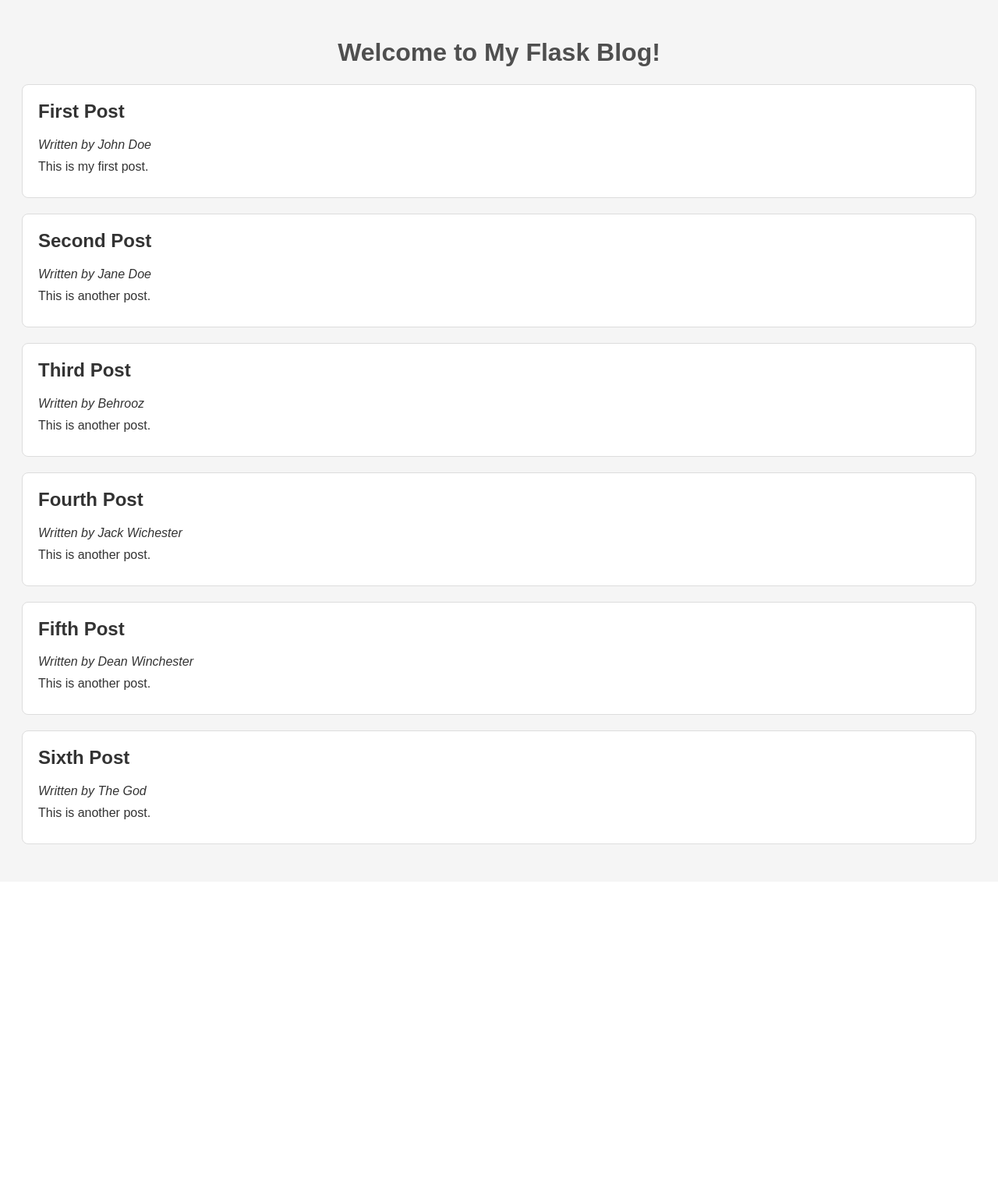
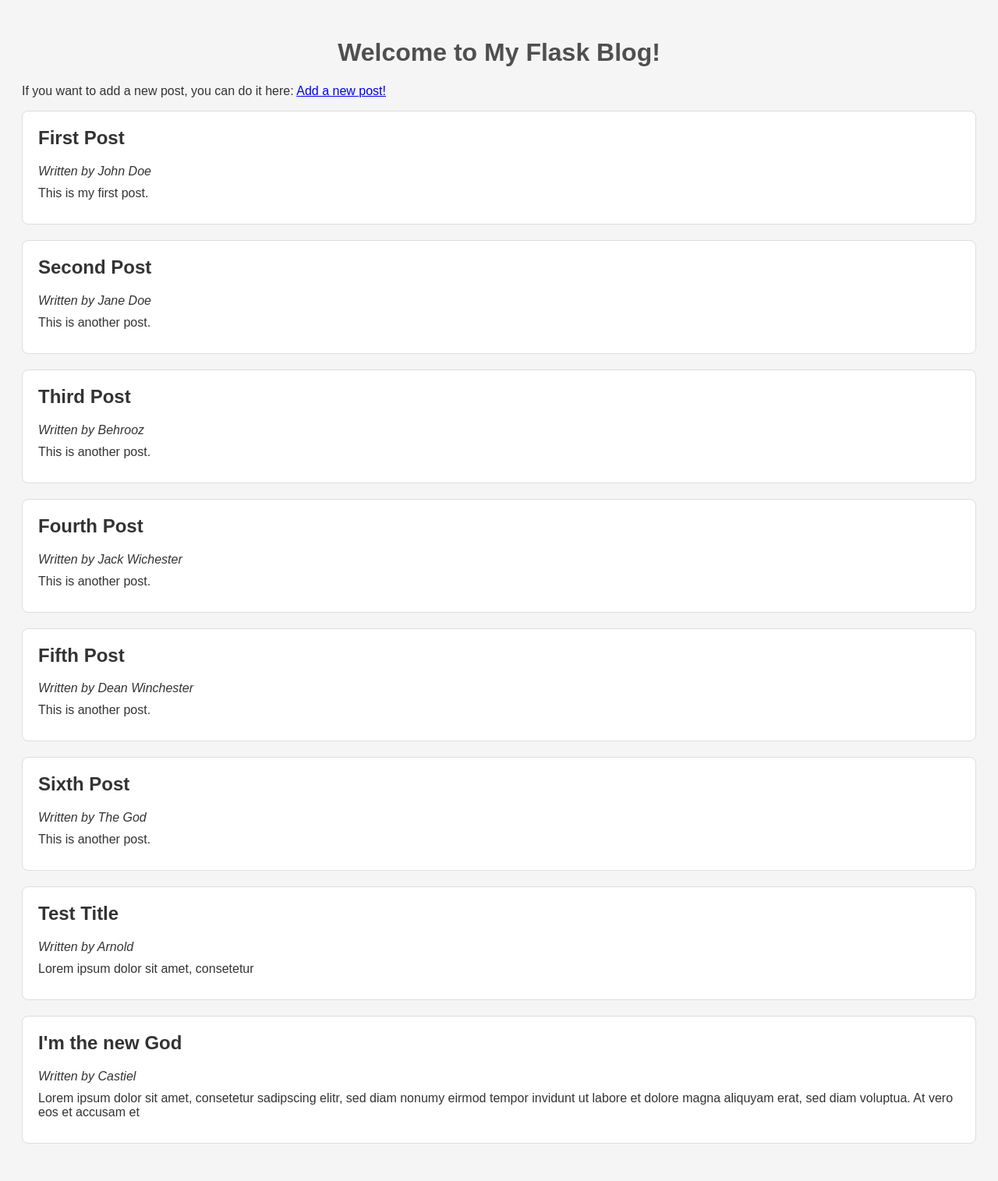
Before and after one commit to 84edu/New_Blog, a Flask app: page / in a window 1280 px wide. Shown: the whole page at 78% size. Before the commit the page ends 1083 px from the top, so only its background shows below. Run offline with Flask 3, Linux system fonts and the light colour scheme.

Commit message:
Add functionality to create and save new blog posts

```diff
--- a/app.py
+++ b/app.py
@@ -1,4 +1,4 @@
-from flask import Flask, render_template
+from flask import Flask, render_template, request, url_for
 import json
 
 app = Flask(__name__)
@@ -11,5 +11,27 @@ def index():
     return render_template('index.html', posts=blog_posts)
 
 
+@app.route('/add', methods=['GET', 'POST'])
+def add():
+    if request.method == 'POST':
+        new_post_data = {
+            "author": request.form.get("author"),
+            "title": request.form.get("title"),
+            "content": request.form.get("content")
+        }
+
+        with open("data.json", "r") as fileobj:
+            blog_posts = json.load(fileobj)
+
+        new_post_data["id"] = len(blog_posts) + 1
+
+        blog_posts.append(new_post_data)
+
+        with open("data.json", "w") as fileobj:
+            json.dump(blog_posts, fileobj, indent=4)
+
+    return render_template('add.html')
+
+
 if __name__ == '__main__':
     app.run(host="0.0.0.0", port=5000, debug=True)
--- a/data.json
+++ b/data.json
@@ -1,8 +1,50 @@
 [
-    {"id": 1, "author": "John Doe", "title": "First Post", "content": "This is my first post."},
-    {"id": 2, "author": "Jane Doe", "title": "Second Post", "content": "This is another post."},
-    {"id": 3, "author": "Behrooz", "title": "Third Post", "content": "This is another post."},
-    {"id": 4, "author": "Jack Wichester", "title": "Fourth Post", "content": "This is another post."},
-    {"id": 5, "author": "Dean Winchester", "title": "Fifth Post", "content": "This is another post."},
-    {"id": 6, "author": "The God", "title": "Sixth Post", "content": "This is another post."}
+    {
+        "id": 1,
+        "author": "John Doe",
+        "title": "First Post",
+        "content": "This is my first post."
+    },
+    {
+        "id": 2,
+        "author": "Jane Doe",
+        "title": "Second Post",
+        "content": "This is another post."
+    },
+    {
+        "id": 3,
+        "author": "Behrooz",
+        "title": "Third Post",
+        "content": "This is another post."
+    },
+    {
+        "id": 4,
+        "author": "Jack Wichester",
+        "title": "Fourth Post",
+        "content": "This is another post."
+    },
+    {
+        "id": 5,
+        "author": "Dean Winchester",
+        "title": "Fifth Post",
+        "content": "This is another post."
+    },
+    {
+        "id": 6,
+        "author": "The God",
+        "title": "Sixth Post",
+        "content": "This is another post."
+    },
+    {
+        "author": "Arnold",
+        "title": "Test Title",
+        "content": "Lorem ipsum dolor sit amet, consetetur ",
+        "id": 7
+    },
+    {
+        "author": "Castiel",
+        "title": "I'm the new God",
+        "content": "Lorem ipsum dolor sit amet, consetetur sadipscing elitr, sed diam nonumy eirmod tempor invidunt ut labore et dolore magna aliquyam erat, sed diam voluptua. At vero eos et accusam et",
+        "id": 8
+    }
 ]
--- a/templates/index.html
+++ b/templates/index.html
@@ -8,6 +8,7 @@
 </head>
 <body>
     <h1>Welcome to My Flask Blog!</h1>
+    <p>If you want to add a new post, you can do it here: <a href="/add">Add a new post!</a></p>
     {% for post in posts %}
         <div class="post">
             <h2>{{ post['title'] }}</h2>
```
Also changed, not shown: templates/add.html (added, +18 -0 lines).
